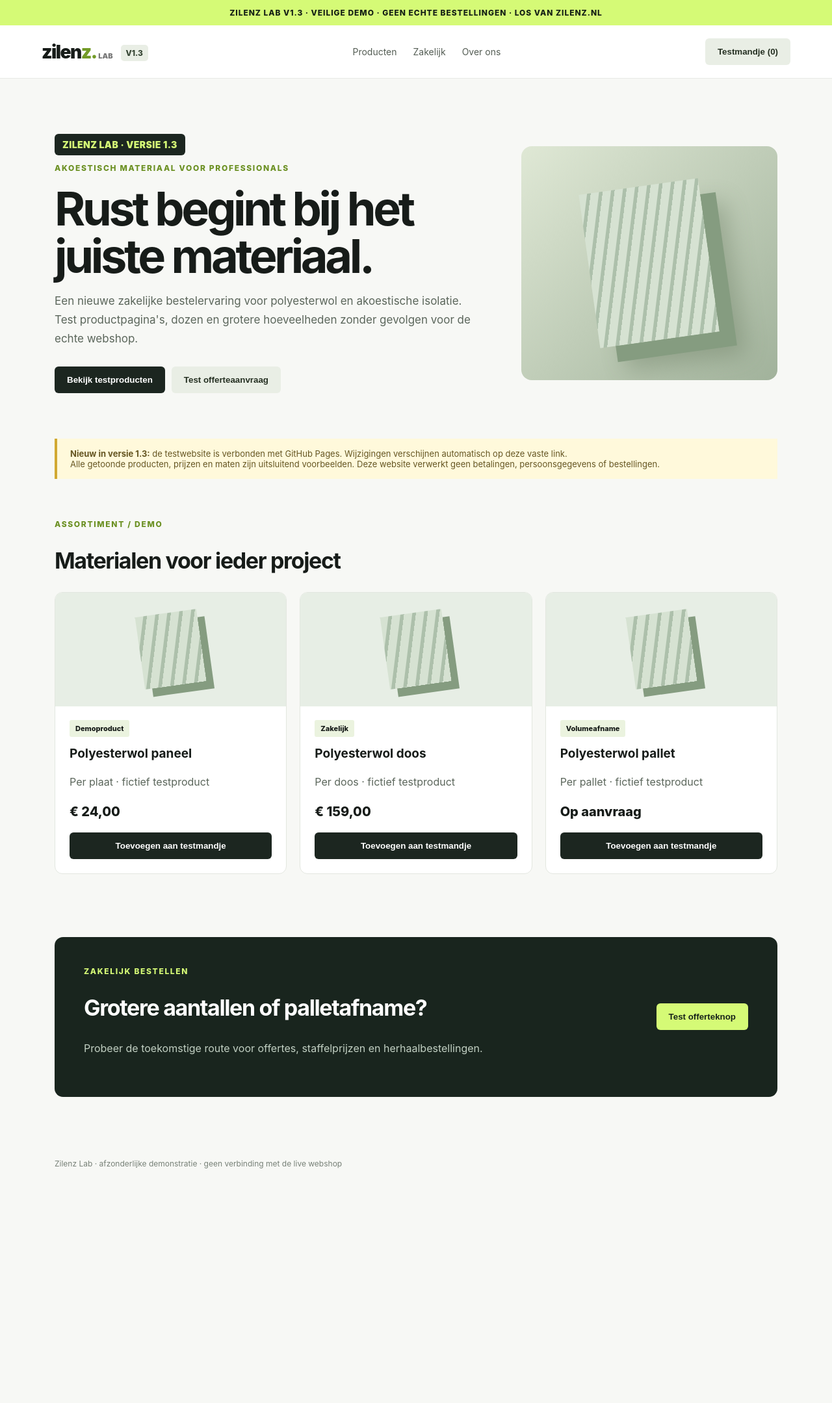
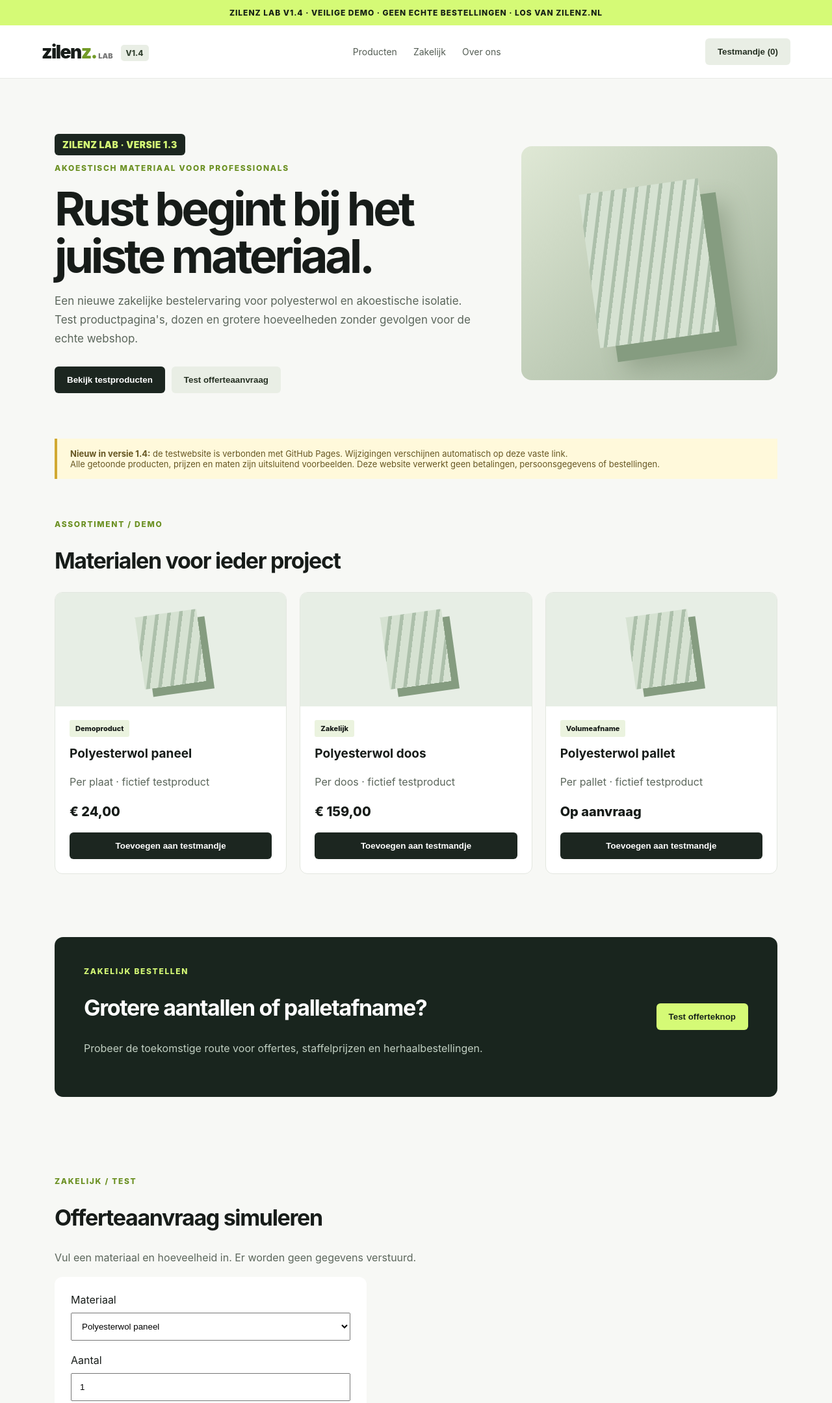
Before and after one commit to YanniekETP/zilenz-lab, a plain HTML site: page index.html in a window 1280 px wide. Shown: the top 2159 px of the page at 65% size. Before the commit the page ends 1833 px from the top, so only its background shows below. Drawn offline with Linux system fonts and the light colour scheme.

Commit message:
Add interactive safe B2B quote test form v1.4

```diff
--- a/index.html
+++ b/index.html
@@ -1,6 +1,6 @@
 <!doctype html>
 <html lang="nl"><head><meta charset="utf-8"><meta name="viewport" content="width=device-width,initial-scale=1">
-<title>Zilenz Lab V1.3 | Testwebshop</title>
+<title>Zilenz Lab V1.4 | Testwebshop</title>
 <style>
 :root{font-family:Inter,Arial,sans-serif;color:#171c19;background:#f7f8f5}*{box-sizing:border-box}body{margin:0}
 .version{display:inline-block;background:#1c2620;color:#d5fa76;padding:8px 12px;border-radius:6px;font-size:14px;font-weight:900;letter-spacing:.03em;margin-bottom:12px}.banner{background:#d5fa76;color:#152015;text-align:center;padding:12px 18px;font-size:12px;font-weight:800;letter-spacing:.08em}
@@ -22,13 +22,13 @@ section.products{padding:62px 0}.grid{display:grid;grid-template-columns:repeat(
 footer{padding:35px 0;color:#778077;font-size:12px}.cart{position:fixed;right:20px;bottom:20px;background:white;padding:23px;border:1px solid #d9dfd5;border-radius:10px;box-shadow:0 15px 50px #0003;display:none;max-width:320px;z-index:5}
 @media(max-width:760px){nav{display:none}.hero{grid-template-columns:1fr;padding:45px 0}.art{height:240px}.grid{grid-template-columns:1fr}.business{display:block}.business button{margin-top:12px}}
 </style></head><body>
-<div class="banner">ZILENZ LAB V1.3 · VEILIGE DEMO · GEEN ECHTE BESTELLINGEN · LOS VAN ZILENZ.NL</div>
-<header><div class="logo">zilen<em>z.</em> <small>LAB</small><span class="logo-version">V1.3</span></div><nav><span>Producten</span><span>Zakelijk</span><span>Over ons</span></nav><button class="secondary" id="openCart">Testmandje (<span id="count">0</span>)</button></header>
-<main class="container"><div class="hero"><div><div class="version">ZILENZ LAB · VERSIE 1.3</div><div class="kicker">Akoestisch materiaal voor professionals</div><h1>Rust begint bij het juiste materiaal.</h1><p>Een nieuwe zakelijke bestelervaring voor polyesterwol en akoestische isolatie. Test productpagina's, dozen en grotere hoeveelheden zonder gevolgen voor de echte webshop.</p><div class="actions"><button onclick="document.getElementById('products').scrollIntoView({behavior:'smooth'})">Bekijk testproducten</button><button class="secondary" onclick="alert('Demo: er wordt geen aanvraag verzonden.')">Test offerteaanvraag</button></div></div><div class="art"><div class="slab"></div></div></div>
-<div class="note"><strong>Nieuw in versie 1.3:</strong> de testwebsite is verbonden met GitHub Pages. Wijzigingen verschijnen automatisch op deze vaste link.<br>Alle getoonde producten, prijzen en maten zijn uitsluitend voorbeelden. Deze website verwerkt geen betalingen, persoonsgegevens of bestellingen.</div>
+<div class="banner">ZILENZ LAB V1.4 · VEILIGE DEMO · GEEN ECHTE BESTELLINGEN · LOS VAN ZILENZ.NL</div>
+<header><div class="logo">zilen<em>z.</em> <small>LAB</small><span class="logo-version">V1.4</span></div><nav><span>Producten</span><span>Zakelijk</span><span>Over ons</span></nav><button class="secondary" id="openCart">Testmandje (<span id="count">0</span>)</button></header>
+<main class="container"><div class="hero"><div><div class="version">ZILENZ LAB · VERSIE 1.3</div><div class="kicker">Akoestisch materiaal voor professionals</div><h1>Rust begint bij het juiste materiaal.</h1><p>Een nieuwe zakelijke bestelervaring voor polyesterwol en akoestische isolatie. Test productpagina's, dozen en grotere hoeveelheden zonder gevolgen voor de echte webshop.</p><div class="actions"><button onclick="document.getElementById('products').scrollIntoView({behavior:'smooth'})">Bekijk testproducten</button><button class="secondary" onclick="document.getElementById('offerte').scrollIntoView({behavior:'smooth'})">Test offerteaanvraag</button></div></div><div class="art"><div class="slab"></div></div></div>
+<div class="note"><strong>Nieuw in versie 1.4:</strong> de testwebsite is verbonden met GitHub Pages. Wijzigingen verschijnen automatisch op deze vaste link.<br>Alle getoonde producten, prijzen en maten zijn uitsluitend voorbeelden. Deze website verwerkt geen betalingen, persoonsgegevens of bestellingen.</div>
 <section id="products" class="products"><div class="kicker">Assortiment / demo</div><h2>Materialen voor ieder project</h2><div class="grid" id="grid"></div></section>
-<div class="business"><div><div class="kicker" style="color:#d5fa76">Zakelijk bestellen</div><h2>Grotere aantallen of palletafname?</h2><p>Probeer de toekomstige route voor offertes, staffelprijzen en herhaalbestellingen.</p></div><button onclick="alert('Demofunctie: er wordt geen offerte verstuurd.')">Test offerteknop</button></div>
-<footer>Zilenz Lab · afzonderlijke demonstratie · geen verbinding met de live webshop</footer>
+<div class="business"><div><div class="kicker" style="color:#d5fa76">Zakelijk bestellen</div><h2>Grotere aantallen of palletafname?</h2><p>Probeer de toekomstige route voor offertes, staffelprijzen en herhaalbestellingen.</p></div><button onclick="document.getElementById('offerte').scrollIntoView({behavior:'smooth'})">Test offerteknop</button></div>
+<section id="offerte" class="products"><div class="kicker">Zakelijk / test</div><h2>Offerteaanvraag simuleren</h2><p>Vul een materiaal en hoeveelheid in. Er worden geen gegevens verstuurd.</p><form id="quoteForm" style="max-width:480px;background:white;padding:25px;border-radius:12px"><label>Materiaal<select id="quoteProduct" style="display:block;width:100%;padding:12px;margin:10px 0 20px"><option>Polyesterwol paneel</option><option>Polyesterwol doos</option><option>Polyesterwol pallet</option></select></label><label>Aantal<input id="quoteQty" type="number" min="1" value="1" required style="display:block;width:100%;padding:12px;margin:10px 0 20px"></label><button type="submit">Test aanvraag</button><p id="quoteResult" role="status"></p></form></section><footer>Zilenz Lab · afzonderlijke demonstratie · geen verbinding met de live webshop</footer>
 </main><div class="cart" id="cart"><strong>Testwinkelmandje</strong><p id="cartItems">Nog leeg.</p><button class="secondary" onclick="document.getElementById('cart').style.display='none'">Sluiten</button> <button onclick="alert('Afrekenen staat uit in dit prototype.')">Test afrekenen</button></div>
 <script>
 const products=[{name:'Polyesterwol paneel',unit:'Per plaat',price:'€ 24,00',tag:'Demoproduct'},{name:'Polyesterwol doos',unit:'Per doos',price:'€ 159,00',tag:'Zakelijk'},{name:'Polyesterwol pallet',unit:'Per pallet',price:'Op aanvraag',tag:'Volumeafname'}];
@@ -37,4 +37,4 @@ document.getElementById('grid').innerHTML=products.map((p,i)=>'<article class="c
 document.querySelectorAll('[data-add]').forEach(b=>b.onclick=()=>{cart.push(products[Number(b.dataset.add)].name);render();document.getElementById('cart').style.display='block'});
 document.getElementById('openCart').onclick=()=>{document.getElementById('cart').style.display='block'};
 function render(){document.getElementById('count').textContent=cart.length;document.getElementById('cartItems').textContent=cart.length?cart.join(' · '):'Nog leeg.'}
-</script></body></html>
+document.getElementById('quoteForm').onsubmit=e=>{e.preventDefault();document.getElementById('quoteResult').textContent='Testaanvraag: '+document.getElementById('quoteQty').value+' × '+document.getElementById('quoteProduct').value+'. Niets verzonden.'};</script></body></html>
```
